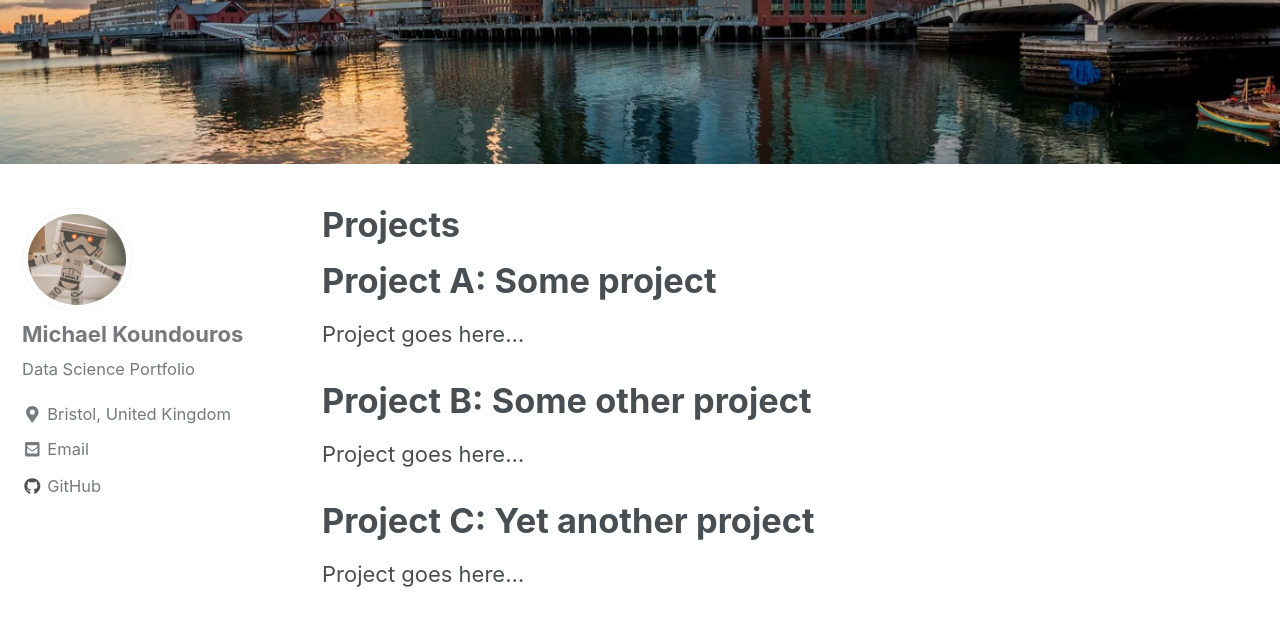
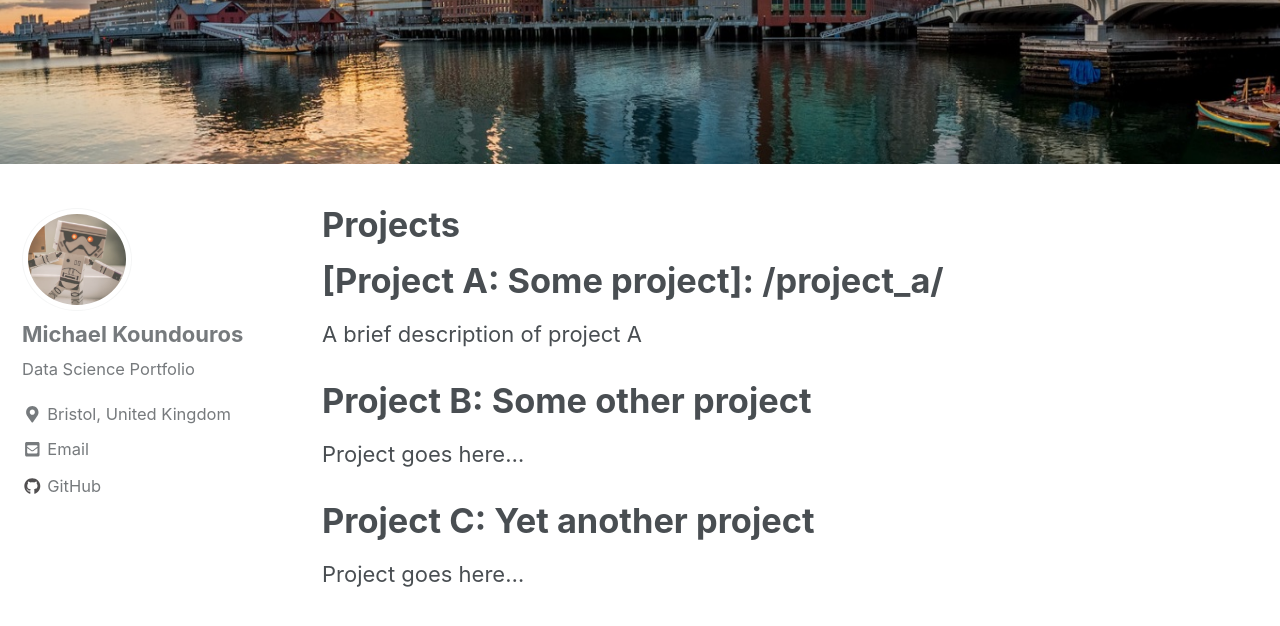
Before and after one commit to mkoundo/mkoundo.github.io, a Jekyll site: the page built from _pages/projects.md, in a window 1280 px wide and 900 px high, scrolled down 411 px. Shown: the top 626 px of the window. Built offline with Jekyll 4.4.1, drawn with Linux system fonts in a browser that asks for light colours; nearby versions of some CDN libraries.

Commit message:
first commit

```diff
--- a/_pages/projects.md
+++ b/_pages/projects.md
@@ -4,9 +4,9 @@ title: "Projects"
 header:
   image: "/images/fort point.png"
 ---
-# Project A: Some project
+# [Project A: Some project]: {{ "/project_a/"}}
 
-Project goes here...
+A brief description of project A
 
 # Project B: Some other project
 Project goes here...
```
Also changed, not shown: _pages/projects_a.md (added, +9 -0 lines).
